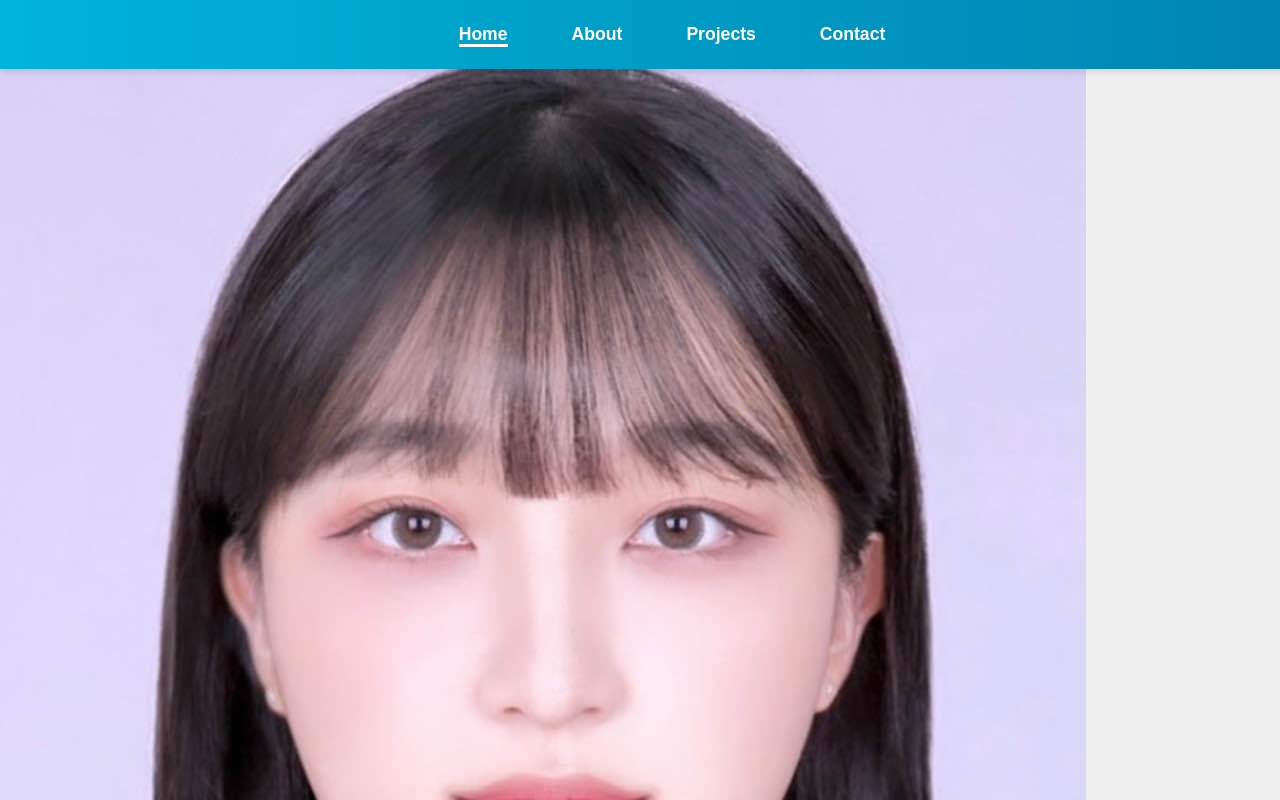
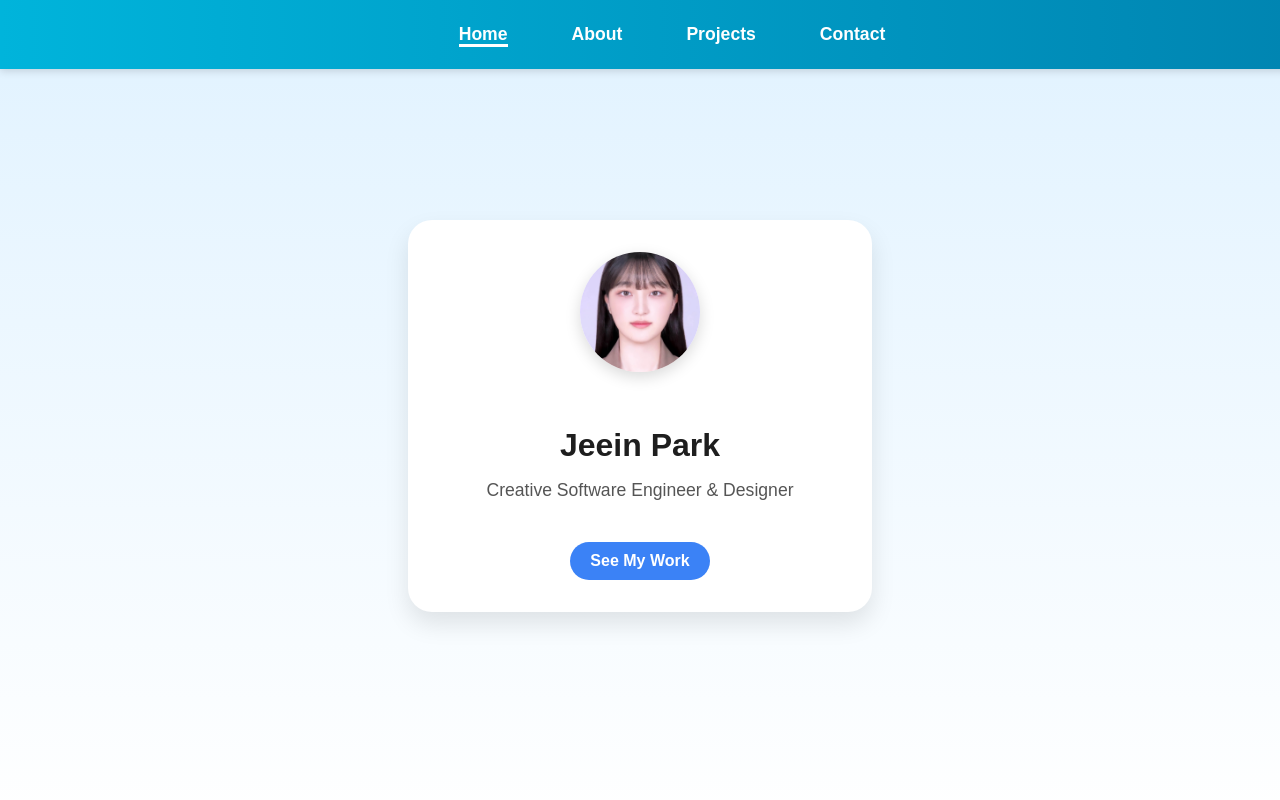
Before and after one commit to JeeIn-Park/JeeIn-Park.github.io, a React (Vite) app in the folder my-portfolio/: page / in a window 1280 px wide. Shown: the top 800 px of the page. Built offline with nearby package versions, Linux system fonts and the light colour scheme.

Commit message:
home styling

```diff
--- /dev/null
+++ b/my-portfolio/src/pages/Hero.css
@@ -0,0 +1,67 @@
+.hero-section {
+    min-height: 100vh;
+    display: flex;
+    align-items: center;
+    justify-content: center;
+    padding: 1rem;
+    background: linear-gradient(to bottom, #e0f2ff, #ffffff);
+  }
+
+  .hero-card {
+    background: white;
+    padding: 2rem;
+    border-radius: 1.5rem;
+    box-shadow: 0 12px 25px rgba(0, 0, 0, 0.1);
+    text-align: center;
+    max-width: 400px;
+    width: 100%;
+    animation: fadeIn 0.8s ease-in-out;
+  }
+
+  .hero-image {
+    width: 120px;
+    height: 120px;
+    border-radius: 50%;
+    object-fit: cover;
+    margin-bottom: 1.5rem;
+    box-shadow: 0 5px 15px rgba(0, 0, 0, 0.15);
+  }
+
+  .hero-title {
+    font-size: 2rem;
+    font-weight: 800;
+    color: #1e1e1e;
+  }
+
+  .hero-subtitle {
+    margin-top: 0.75rem;
+    font-size: 1.1rem;
+    color: #555;
+  }
+
+  .hero-button {
+    display: inline-block;
+    margin-top: 1.5rem;
+    padding: 0.6rem 1.25rem;
+    font-weight: 600;
+    background-color: #3b82f6;
+    color: white;
+    border-radius: 9999px;
+    transition: background-color 0.3s ease;
+    text-decoration: none;
+  }
+
+  .hero-button:hover {
+    background-color: #2563eb;
+  }
+
+  @keyframes fadeIn {
+    from {
+      opacity: 0;
+      transform: scale(0.98);
+    }
+    to {
+      opacity: 1;
+      transform: scale(1);
+    }
+  }
--- a/my-portfolio/src/pages/Hero.tsx
+++ b/my-portfolio/src/pages/Hero.tsx
@@ -1,46 +1,50 @@
 import React from "react";
 import { motion } from "framer-motion";
+import "./Hero.css";
 
 const Hero: React.FC = () => {
   return (
-
-    <section className="flex flex-col items-center justify-center min-h-screen text-center bg-gradient-to-b from-blue-50 to-white">
-      {/* Profile Illustration */}
+    <section className="hero-section">
+      <motion.div
+        className="hero-card"
+        initial={{ opacity: 0, scale: 0.95 }}
+        animate={{ opacity: 1, scale: 1 }}
+        transition={{ duration: 0.6 }}
+      >
         <motion.img
           src="/profile.jpg"
           alt="Jeein Park"
-        className="w-40 h-40 rounded-full shadow-lg mb-6 object-cover"
+          className="hero-image"
         />
 
-
-      {/* Name & Tagline */}
         <motion.h1
-        className="text-6xl font-extrabold text-gray-900"
-        initial={{ opacity: 0, y: -20 }}
+          className="hero-title"
+          initial={{ opacity: 0, y: -10 }}
           animate={{ opacity: 1, y: 0 }}
-        transition={{ duration: 1 }}
+          transition={{ duration: 0.8 }}
         >
           Jeein Park
         </motion.h1>
+
         <motion.p
-        className="mt-4 text-2xl text-gray-600"
+          className="hero-subtitle"
           initial={{ opacity: 0, y: 10 }}
           animate={{ opacity: 1, y: 0 }}
-        transition={{ delay: 0.3, duration: 1 }}
+          transition={{ delay: 0.2, duration: 0.8 }}
         >
           Creative Software Engineer & Designer
         </motion.p>
 
-      {/* CTA Button */}
         <motion.a
-        href="#projects"
-        className="mt-6 px-6 py-3 bg-blue-500 text-white text-lg font-semibold rounded-full shadow-md hover:bg-blue-600 transition"
+          href="/projects"
+          className="hero-button"
           initial={{ opacity: 0, y: 10 }}
           animate={{ opacity: 1, y: 0 }}
-        transition={{ delay: 0.5, duration: 1 }}
+          transition={{ delay: 0.4, duration: 0.8 }}
         >
           See My Work
         </motion.a>
+      </motion.div>
     </section>
   );
 };
```
Lines whose indentation alone changed are shown as unchanged.
